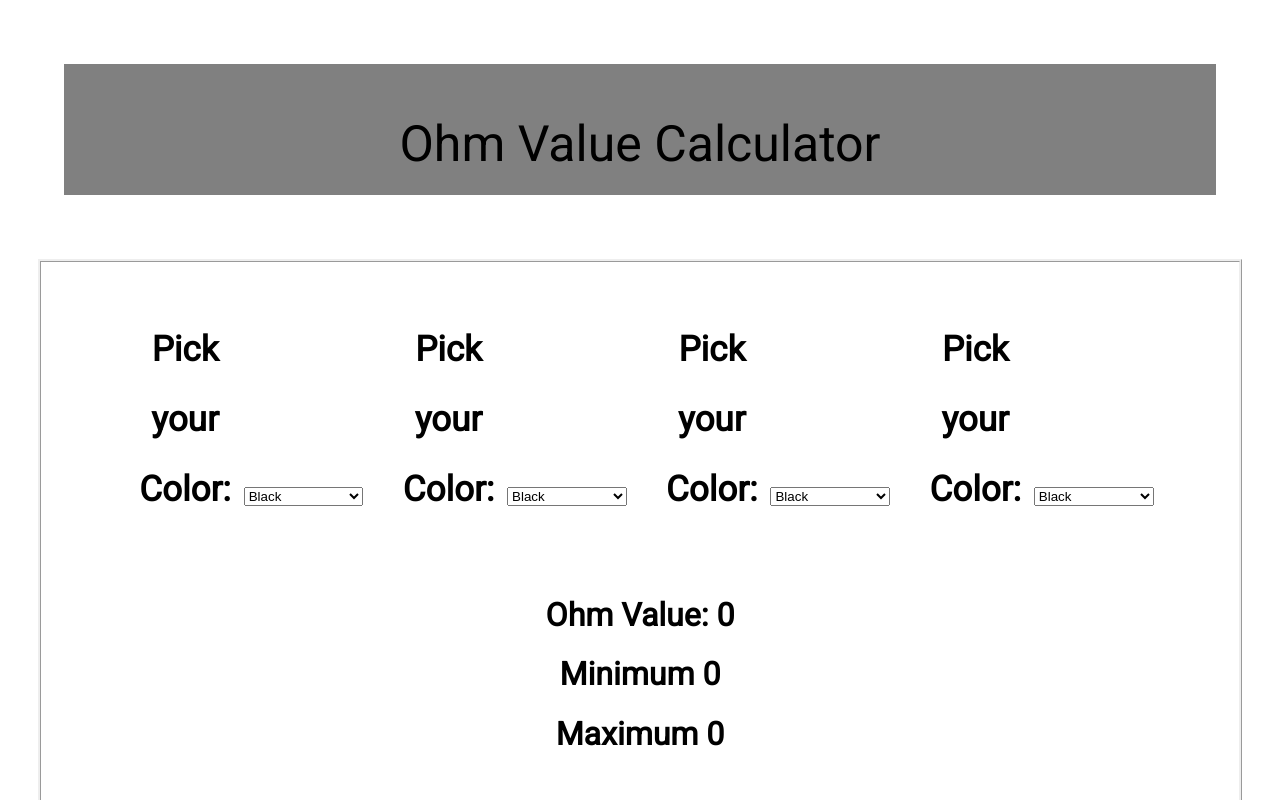
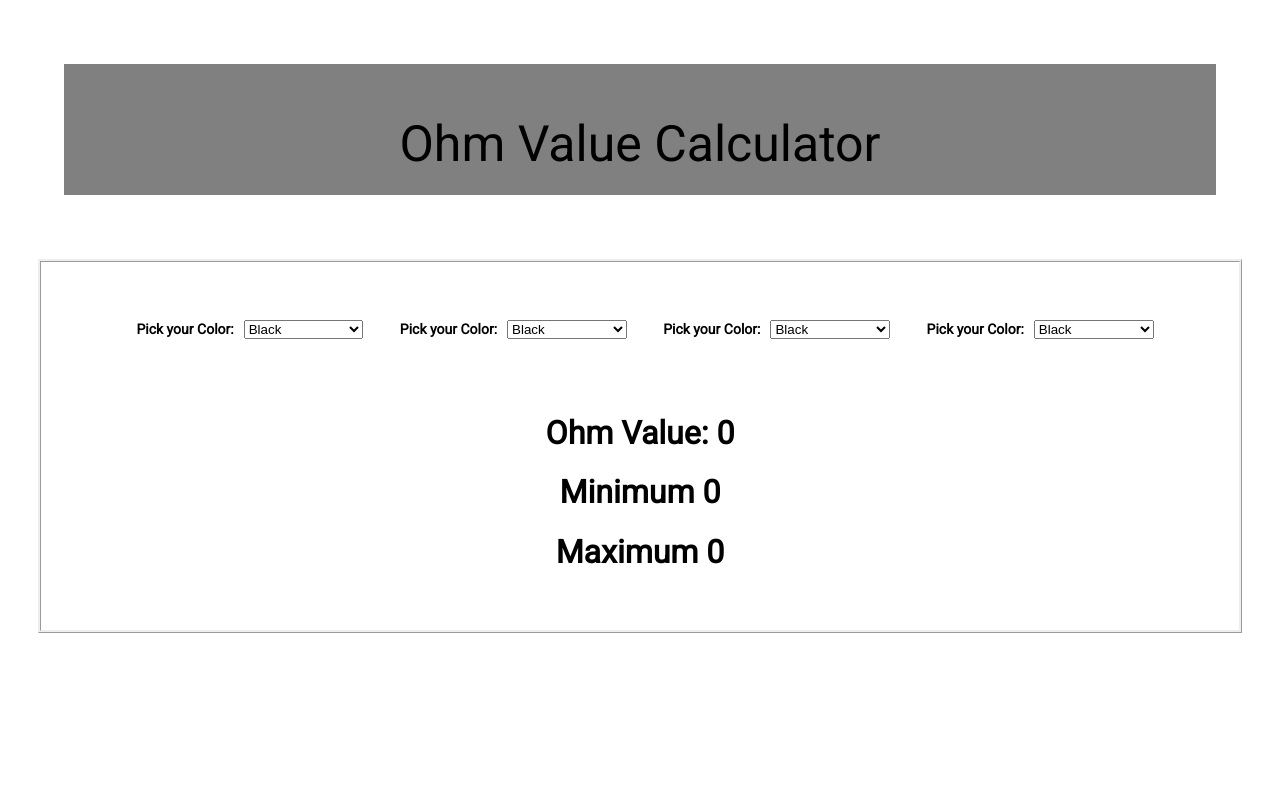
Before and after one commit to sharnee/colorcodechallenge2, a React (Create React App) app: page / in a window 1280 px wide. Built offline with nearby package versions, Linux system fonts and the light colour scheme.

Commit message:
fix font size

```diff
--- a/src/App.css
+++ b/src/App.css
@@ -32,7 +32,7 @@ label {
     font-weight: 700;
     width: 47%;
     display: inline-block;
-    font-size: 35px;
+    font-size: 14px;
 
 }
 .labelWrapper {
```
